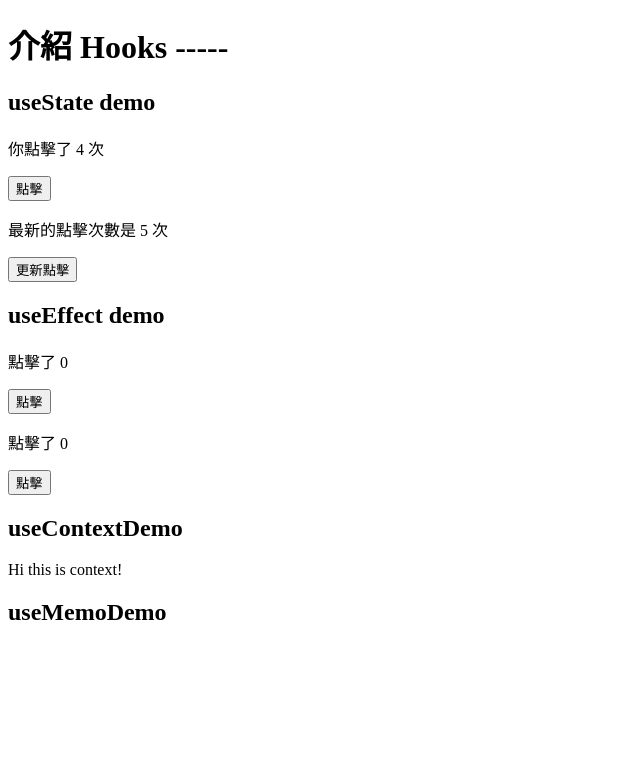
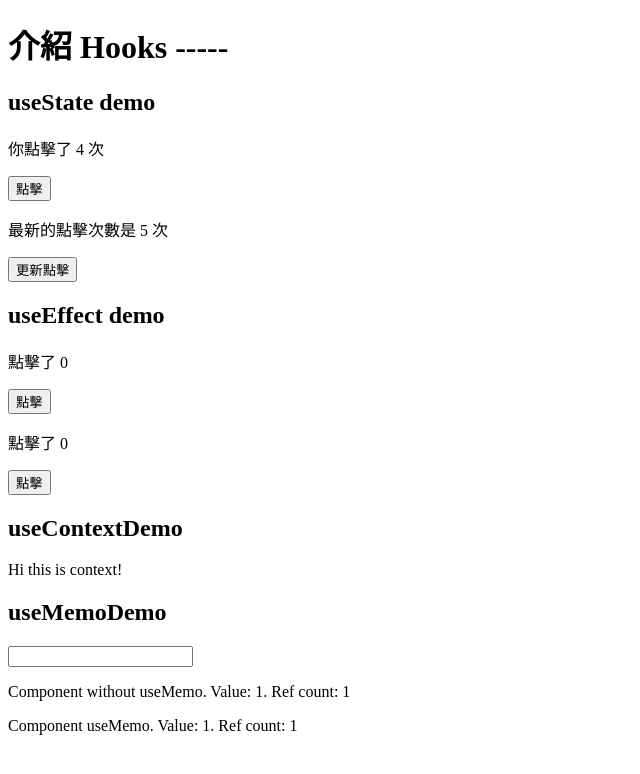
Before and after one commit to XXuain/Learn-react-app, a React (Create React App) app: page / in a window 1280 px wide. Shown: the top 774 px of the page, without its empty margins (0-640 px from the left). Built offline with nearby package versions, Linux system fonts and the light colour scheme.

Commit message:
add: useMemo

```diff
--- a/src/view/Hook/useMemoDemo.js
+++ b/src/view/Hook/useMemoDemo.js
@@ -1,9 +1,50 @@
-import React from 'react';
+import React, { useMemo, useState } from 'react';
+
+const WithoutUseMemo = () => {
+  const refCount = React.useRef(0);
+  const testFunction = () => {
+    refCount.current++;
+    return 1;
+  };
+  const value = testFunction();
+
+  return (
+    <>
+      <p>
+        Component without useMemo. Value: {value}. Ref count: {refCount.current}
+      </p>
+    </>
+  );
+};
+
+const HaveUseMemo = () => {
+  const refCount = React.useRef(0);
+  const testFunction = () => {
+    refCount.current++;
+    return 1;
+  };
+  const value = useMemo(() => testFunction(), []);
+
+  return (
+    <>
+      <p>
+        Component useMemo. Value: {value}. Ref count: {refCount.current}
+      </p>
+    </>
+  );
+};
 
 export default function useMemoDemo() {
+  const [value, setValue] = useState('');
+
+  const handleSetValue = (e) => setValue(e.target.value);
+
   return (
     <div>
       <h2>useMemoDemo</h2>
+      <input type="text" value={value} onChange={handleSetValue}></input>
+      <WithoutUseMemo />
+      <HaveUseMemo />
     </div>
   );
 }
```
Also changed, not shown: src/view/Hook/README.md.
